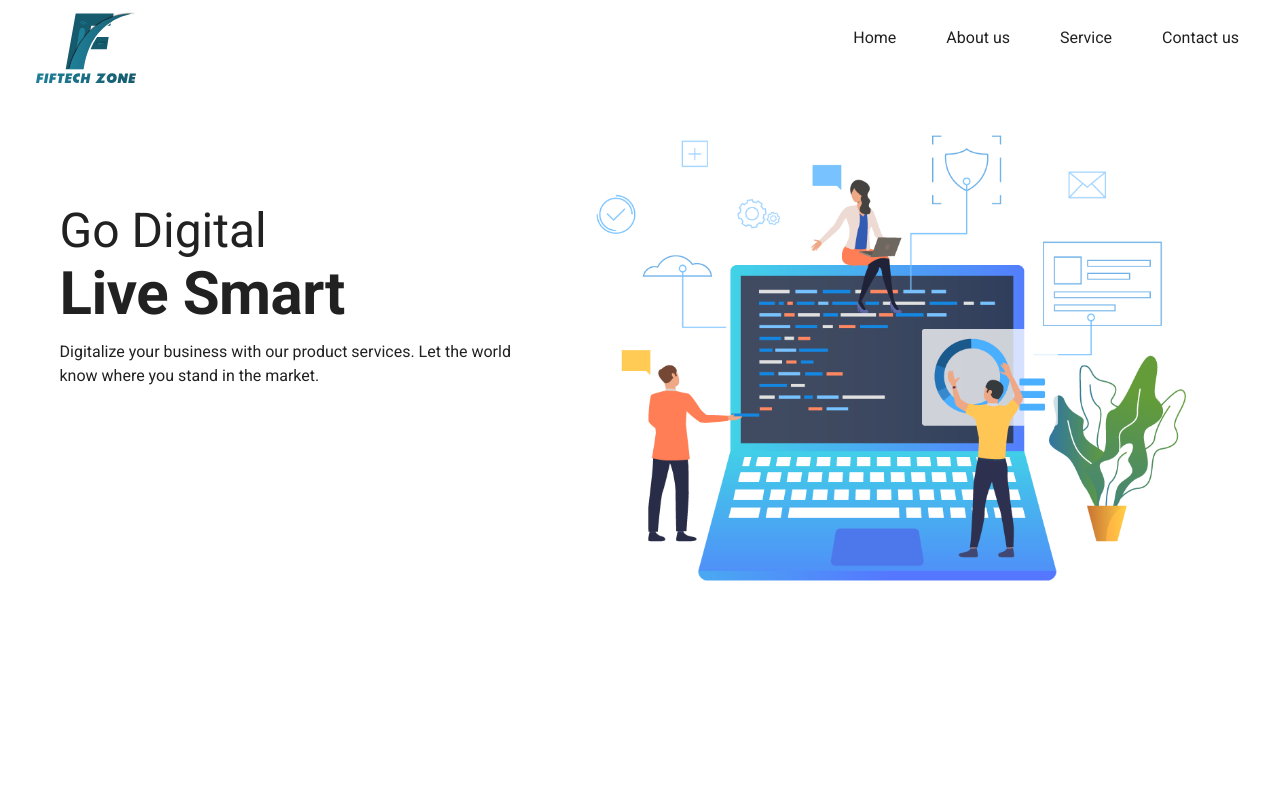
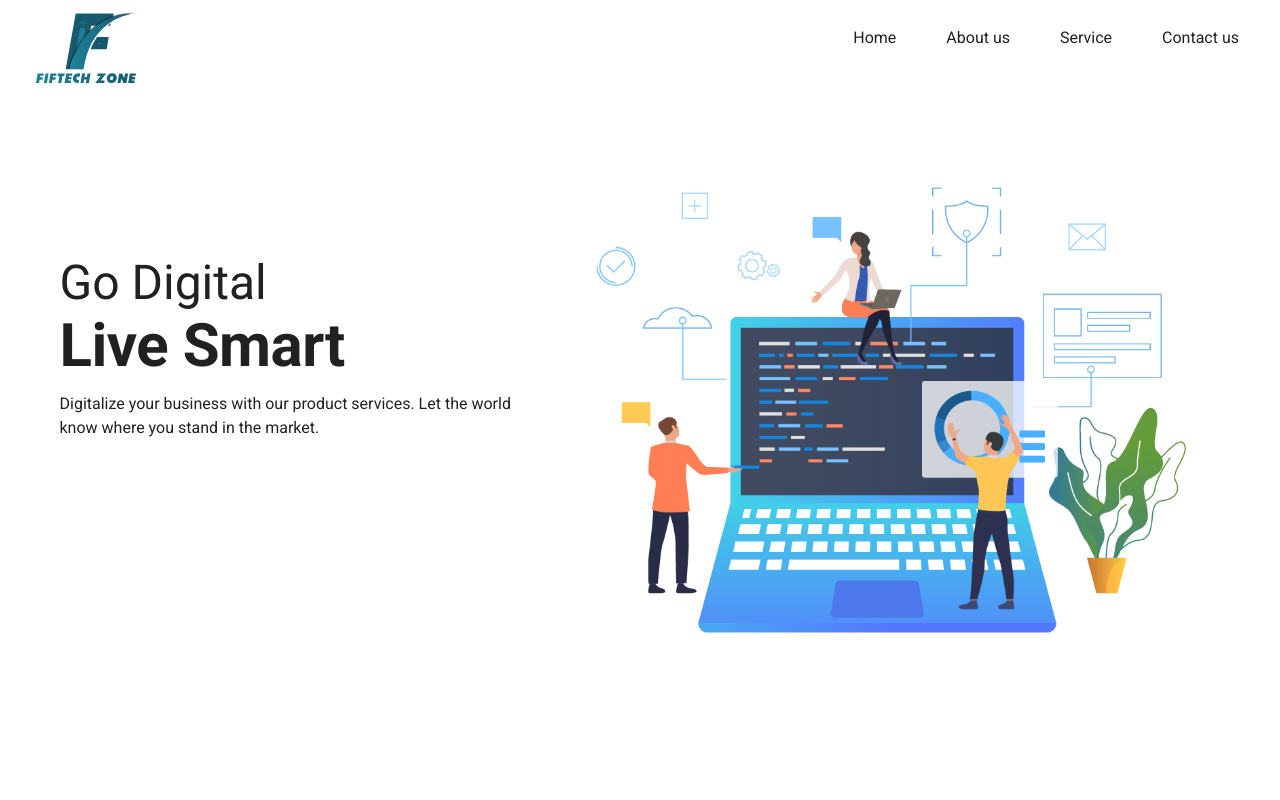
Before and after one commit to pashupatisah112/fiftechzone, a Nuxt app: page / in a window 1280 px wide. Shown: the top 800 px of the page. Built offline with nearby package versions, Linux system fonts and the light colour scheme.

Commit message:
make responsive main, about us, contact

```diff
--- a/components/about.vue
+++ b/components/about.vue
@@ -1,6 +1,6 @@
 <template>
 <div>
-    <v-container id="About us" class="mb-10">
+    <v-container id="About us" class="mb-10 mt-md-10">
         <v-row justify="center">
             <v-col cols="12" lg="8" md="10" align="center">
                 <p class="text-lg-h4 text-md-h4 text-sm-h5 head1 font-weight-bold  mb-0">Who we are</p>
--- a/components/main.vue
+++ b/components/main.vue
@@ -1,8 +1,8 @@
 <template>
 <div>
-    <v-card elevation="0" :height="height" :width="width">
+    <!-- <v-card elevation="0" :height="height" :width="width"> -->
     <v-container>
-            <v-row>
+            <v-row class="mt-lg-10">
             <v-col cols="12" lg="5" md="12" style="margin-top:10%">
                 <p class="head2 text-lg-h3 text-md-h3 text-h4">Go Digital</p>
                 <p class="head1 text-lg-h2 text-lg-h2 text-h3 mt-n2 font-weight-bold">Live Smart</p>
@@ -13,21 +13,21 @@
             </v-col>
         </v-row>
     </v-container>
-    </v-card>
+    <!-- </v-card> -->
 </div>
 </template>
 
-<script>
-export default {
-  data() {
-    return {
-      height: 0,
-      width: 0,
-    };
-  },
-  mounted() {
-    this.height = window.innerHeight;
-    this.width = window.innerWidth;
-  },
-};
-</script>
+// <script>
+// export default {
+//   data() {
+//     return {
+//       height: 0,
+//       width: 0,
+//     };
+//   },
+//   mounted() {
+//     this.height = window.innerHeight;
+//     this.width = window.innerWidth;
+//   },
+// };
+// </script>
--- a/pages/index.vue
+++ b/pages/index.vue
@@ -1,8 +1,27 @@
 <template>
   <div>
+    <v-card elevation="0" :height="height" :width="width">
+
     <Main />
+    </v-card>
+
     <About />
     <Service />
     <Contact />
   </div>
 </template>
+
+<script>
+export default {
+  data() {
+    return {
+      height: 0,
+      width: 0,
+    };
+  },
+  mounted() {
+    this.height = window.innerHeight;
+    this.width = window.innerWidth;
+  },
+};
+</script>
```
